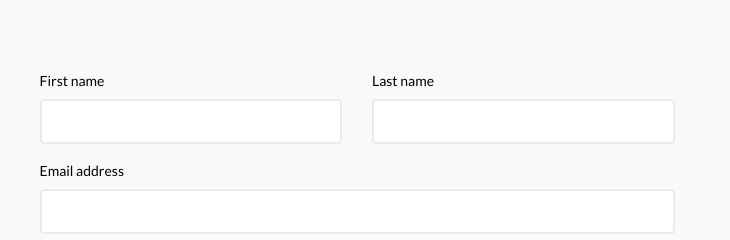
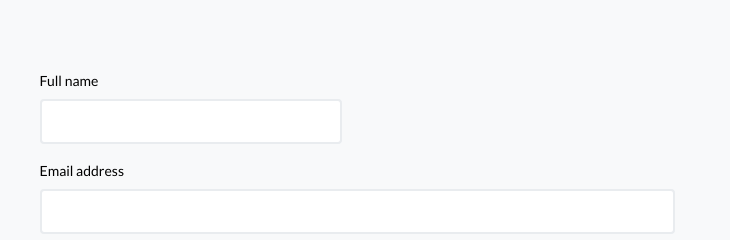
Before and after one commit to MarcAoun/MarcAoun.github.io, a plain HTML site: page contact.html in a window 1280 px wide. Shown: the part 368-608 px from the top of the page, 283-1013 px from the left. Drawn offline with nearby package versions, Linux system fonts and the light colour scheme; files that its build step writes are made by us from their sources; files whose address does not match are found by name; a web font is replaced by a local one.

Commit message:
deseawedfrew

```diff
--- a/contact.html
+++ b/contact.html
@@ -98,25 +98,20 @@
             <div class="row">
               <div class="col-6">
                 <div class="form-group">
-                  <label class="text-black" for="fname">First name</label>
-                  <input type="text" class="form-control" id="fname">
+                  <label class="text-black" for="fname">Full name</label>
+                  <input name= "name" type="text" class="form-control" id="fname">
                 </div>
               </div>
-              <div class="col-6">
-                <div class="form-group">
-                  <label class="text-black" for="lname">Last name</label>
-                  <input type="text" class="form-control" id="lname">
-                </div>
-              </div>
+
             </div>
             <div class="form-group">
               <label class="text-black" for="email">Email address</label>
-              <input type="email" class="form-control" id="email">
+              <input name ="email" type="email" class="form-control" id="email">
             </div>
 
             <div class="form-group">
               <label class="text-black" for="message">Message</label>
-              <textarea name="" class="form-control" id="message" cols="30" rows="5"></textarea>
+              <textarea name="message" class="form-control" id="message" cols="30" rows="5"></textarea>
             </div>
 
             <button type="submit" class="btn btn-primary">Send Message</button>
```
